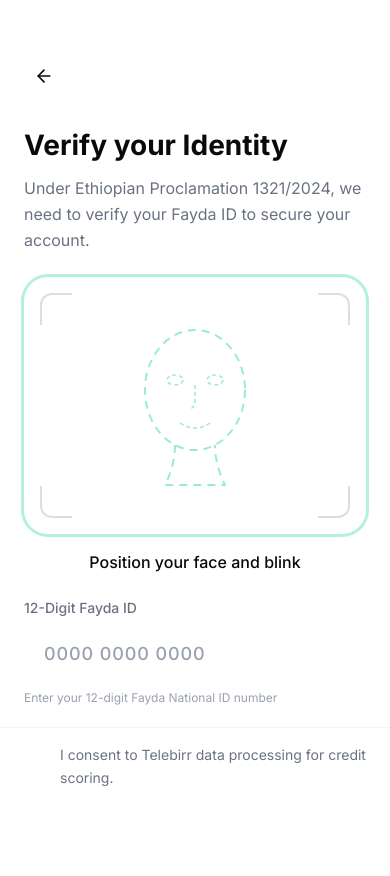
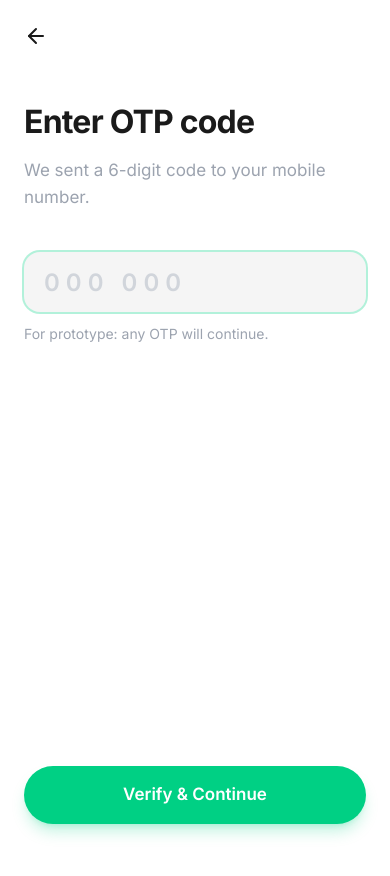
Before and after one commit to MichaelBirhanuGmichael/BNPL, a Next.js app: page /verify in a window 390 px wide. Shown: the top 876 px of the page. After the commit the page ends 844 px from the top, so only its background shows below. Built offline with nearby package versions, Linux system fonts and the light colour scheme.

Commit message:
Refactor Login and Verify Pages: Simplified phone number input handling in LoginPage by removing loading state and validation checks. Streamlined OTP input in VerifyOtpPage, enabling automatic navigation upon entering a complete code. Enhanced UI elements for better user experience.

```diff
--- a/app/verify/page.tsx
+++ b/app/verify/page.tsx
@@ -1,203 +1,73 @@
-"use client"
+"use client";
 
-import { useState } from "react"
-import { ArrowLeft, Check } from "lucide-react"
-import Link from "next/link"
+import { useState } from "react";
+import { useRouter } from "next/navigation";
+import { ArrowLeft } from "lucide-react";
 
-export default function VerifyIdentityPage() {
-  const [faydaId, setFaydaId] = useState("")
-  const [isConsented, setIsConsented] = useState(true)
-  const [isScanning, setIsScanning] = useState(false)
+export default function VerifyOtpPage() {
+  const router = useRouter();
+  const [otp, setOtp] = useState("");
 
-  const formatFaydaId = (value: string) => {
-    const numbers = value.replace(/\D/g, "").slice(0, 12)
-    const parts = []
-    for (let i = 0; i < numbers.length; i += 4) {
-      parts.push(numbers.slice(i, i + 4))
+  const handleOtpChange = (e: React.ChangeEvent<HTMLInputElement>) => {
+    const value = e.target.value.replace(/\D/g, "").slice(0, 6);
+    setOtp(value);
+
+    // Prototype flow: no validation, auto-continue on full OTP length.
+    if (value.length === 6) {
+      setTimeout(() => {
+        router.push("/dashboard");
+      }, 350);
     }
-    return parts.join(" ")
-  }
-
-  const handleFaydaChange = (e: React.ChangeEvent<HTMLInputElement>) => {
-    const formatted = formatFaydaId(e.target.value)
-    setFaydaId(formatted)
-  }
-
-  const rawFaydaId = faydaId.replace(/\s/g, "")
-  const isValid = rawFaydaId.length === 12 && isConsented
-
-  const handleStartScan = () => {
-    setIsScanning(true)
-    setTimeout(() => setIsScanning(false), 3000)
-  }
+  };
 
   return (
-    <div className="min-h-screen bg-white flex justify-center">
-      <div className="w-full max-w-[400px] min-h-screen flex flex-col relative animate-slide-up">
-        {/* Header */}
-        <div className="px-6 pt-14 pb-6 animate-fade-in" style={{ animationDelay: "0.1s" }}>
-          <Link
-            href="/"
-            className="inline-flex items-center justify-center w-10 h-10 rounded-full bg-mereq-gray-light hover:bg-gray-200 transition-colors mb-8"
+    <div className="min-h-screen bg-white max-w-[400px] mx-auto flex flex-col relative overflow-hidden">
+      <div className="flex-1 flex flex-col px-6 pt-4 pb-32 animate-slide-up">
+        <button
+          type="button"
+          onClick={() => router.push("/")}
+          className="w-10 h-10 flex items-center justify-center rounded-full hover:bg-[#F5F5F5] transition-colors duration-200 -ml-2 opacity-0 animate-fade-in"
+          aria-label="Go back"
         >
-            <ArrowLeft className="w-5 h-5 text-mereq-charcoal" />
-          </Link>
+          <ArrowLeft className="w-6 h-6 text-[#1A1A1A]" strokeWidth={2} />
+        </button>
 
-          <h1 className="text-[28px] font-bold text-mereq-charcoal leading-tight mb-3">
-            Verify your Identity
+        <div className="mt-12 opacity-0 animate-slide-up delay-100">
+          <h1 className="text-[32px] leading-[1.15] font-bold text-[#1A1A1A] tracking-tight">
+            Enter OTP code
           </h1>
-          <p className="text-base text-gray-500 leading-relaxed">
-            Under Ethiopian Proclamation 1321/2024, we need to verify your Fayda ID to secure your account.
+          <p className="mt-4 text-[17px] leading-relaxed text-[#9CA3AF]">
+            We sent a 6-digit code to your mobile number.
           </p>
         </div>
 
-        {/* Content */}
-        <div className="flex-1 px-6 pb-48">
-          {/* Camera Viewfinder */}
-          <div
-            className="animate-fade-in"
-            style={{ animationDelay: "0.2s" }}
-          >
-            <div
-              className={`relative w-full aspect-[4/3] rounded-3xl bg-mereq-charcoal overflow-hidden ${
-                isScanning ? "animate-pulse-border" : ""
-              }`}
-              style={{
-                boxShadow: isScanning
-                  ? "0 0 0 3px rgba(0, 208, 132, 0.6), 0 0 20px rgba(0, 208, 132, 0.3)"
-                  : "0 0 0 3px rgba(0, 208, 132, 0.3)"
-              }}
-              onClick={handleStartScan}
-            >
-              {/* Scanning overlay effect */}
-              {isScanning && (
-                <div className="absolute inset-0 overflow-hidden">
-                  <div className="absolute w-full h-1 bg-gradient-to-r from-transparent via-mereq-primary to-transparent animate-scan-line" />
-                </div>
-              )}
-
-              {/* Face silhouette */}
-              <div className="absolute inset-0 flex items-center justify-center">
-                <svg
-                  width="140"
-                  height="180"
-                  viewBox="0 0 140 180"
-                  fill="none"
-                  className="opacity-40"
-                >
-                  {/* Face outline - dashed */}
-                  <ellipse
-                    cx="70"
-                    cy="75"
-                    rx="50"
-                    ry="60"
-                    stroke="#00D084"
-                    strokeWidth="2"
-                    strokeDasharray="8 6"
-                    fill="none"
+        <div className="mt-10 opacity-0 animate-slide-up delay-200">
+          <input
+            type="tel"
+            inputMode="numeric"
+            value={otp}
+            onChange={handleOtpChange}
+            placeholder="000 000"
+            autoFocus
+            className="w-full h-[60px] px-5 bg-[#F5F5F5] rounded-2xl text-[24px] tracking-[0.25em] font-semibold text-[#1A1A1A] caret-[#00D084] placeholder:text-[#D1D5DB] focus:outline-none focus:ring-2 focus:ring-[#00D084]/30 transition-all duration-200"
           />
-                  {/* Neck */}
-                  <path
-                    d="M50 130 Q50 150 40 170 L100 170 Q90 150 90 130"
-                    stroke="#00D084"
-                    strokeWidth="2"
-                    strokeDasharray="8 6"
-                    fill="none"
-                  />
-                  {/* Eyes */}
-                  <ellipse cx="50" cy="65" rx="8" ry="5" stroke="#00D084" strokeWidth="1.5" strokeDasharray="4 3" fill="none" />
-                  <ellipse cx="90" cy="65" rx="8" ry="5" stroke="#00D084" strokeWidth="1.5" strokeDasharray="4 3" fill="none" />
-                  {/* Nose */}
-                  <path d="M70 70 L70 90 L65 95" stroke="#00D084" strokeWidth="1.5" strokeDasharray="4 3" fill="none" />
-                  {/* Mouth */}
-                  <path d="M55 108 Q70 118 85 108" stroke="#00D084" strokeWidth="1.5" strokeDasharray="4 3" fill="none" />
-                </svg>
-              </div>
-
-              {/* Corner brackets */}
-              <div className="absolute top-4 left-4 w-8 h-8 border-l-2 border-t-2 border-mereq-primary rounded-tl-lg" />
-              <div className="absolute top-4 right-4 w-8 h-8 border-r-2 border-t-2 border-mereq-primary rounded-tr-lg" />
-              <div className="absolute bottom-4 left-4 w-8 h-8 border-l-2 border-b-2 border-mereq-primary rounded-bl-lg" />
-              <div className="absolute bottom-4 right-4 w-8 h-8 border-r-2 border-b-2 border-mereq-primary rounded-br-lg" />
-            </div>
-
-            {/* Instruction text */}
-            <p className="text-center text-mereq-charcoal font-medium mt-4 mb-6">
-              Position your face and blink
-            </p>
-
-            {/* Status indicator */}
-            {isScanning && (
-              <div className="flex items-center justify-center gap-2 mb-6 animate-fade-in">
-                <div className="w-2 h-2 rounded-full bg-mereq-primary animate-pulse" />
-                <span className="text-sm text-mereq-primary font-medium">Scanning...</span>
-              </div>
-            )}
-          </div>
-
-          {/* Fayda ID Input */}
-          <div
-            className="animate-fade-in"
-            style={{ animationDelay: "0.3s" }}
-          >
-            <label className="block text-sm font-medium text-gray-500 mb-2">
-              12-Digit Fayda ID
-            </label>
-            <input
-              type="text"
-              value={faydaId}
-              onChange={handleFaydaChange}
-              placeholder="0000 0000 0000"
-              className="w-full h-14 px-5 text-lg font-medium text-mereq-charcoal bg-mereq-gray-light rounded-2xl border-0 outline-none focus:ring-2 focus:ring-mereq-primary/30 transition-all tracking-wider placeholder:text-gray-400 placeholder:tracking-wider"
-            />
-            <p className="text-xs text-gray-400 mt-2">
-              Enter your 12-digit Fayda National ID number
+          <p className="mt-3 text-sm text-[#9CA3AF]">
+            For prototype: any OTP will continue.
           </p>
         </div>
       </div>
 
-        {/* Sticky Bottom Action Bar */}
-        <div className="fixed bottom-0 left-0 right-0 flex justify-center pointer-events-none">
-          <div
-            className="w-full max-w-[400px] bg-white border-t border-gray-100 px-6 pt-4 pb-8 pointer-events-auto animate-fade-in"
-            style={{
-              animationDelay: "0.4s",
-              paddingBottom: "max(2rem, env(safe-area-inset-bottom))"
-            }}
+      <div className="fixed bottom-0 left-0 right-0 bg-white">
+        <div className="max-w-[400px] mx-auto px-6 pt-4 pb-8 safe-bottom opacity-0 animate-slide-up delay-300">
+          <button
+            type="button"
+            onClick={() => router.push("/dashboard")}
+            className="w-full h-[58px] rounded-full font-semibold text-[17px] bg-[#00D084] text-white shadow-lg shadow-[#00D084]/25 transition-all duration-300 ease-out active:scale-[0.98]"
           >
-            {/* Consent Checkbox */}
-            <div
-              className="flex items-start gap-3 mb-5 cursor-pointer"
-              onClick={() => setIsConsented(!isConsented)}
-            >
-              <div
-                className={`w-6 h-6 rounded-lg flex items-center justify-center flex-shrink-0 transition-all ${
-                  isConsented
-                    ? "bg-mereq-primary"
-                    : "bg-mereq-gray-light border-2 border-gray-300"
-                }`}
-              >
-                {isConsented && <Check className="w-4 h-4 text-white" strokeWidth={3} />}
-              </div>
-              <p className="text-sm text-gray-500 leading-relaxed">
-                I consent to Telebirr data processing for credit scoring.
-              </p>
-            </div>
-
-            {/* Verify Button */}
-            <button
-              disabled={!isValid}
-              className={`w-full h-14 rounded-full text-lg font-semibold transition-all duration-300 ${
-                isValid
-                  ? "bg-mereq-primary text-white hover:bg-mereq-primary-dark active:scale-[0.98]"
-                  : "bg-mereq-primary/40 text-white/70 cursor-not-allowed"
-              }`}
-            >
-              Verify Identity
+            Verify & Continue
           </button>
         </div>
       </div>
     </div>
-    </div>
-  )
+  );
 }
```
Also changed, not shown: app/page.tsx (+4 -26 lines), 1 other file (tests, documents, lock files or other folders). Lines whose indentation alone changed are shown as unchanged.
